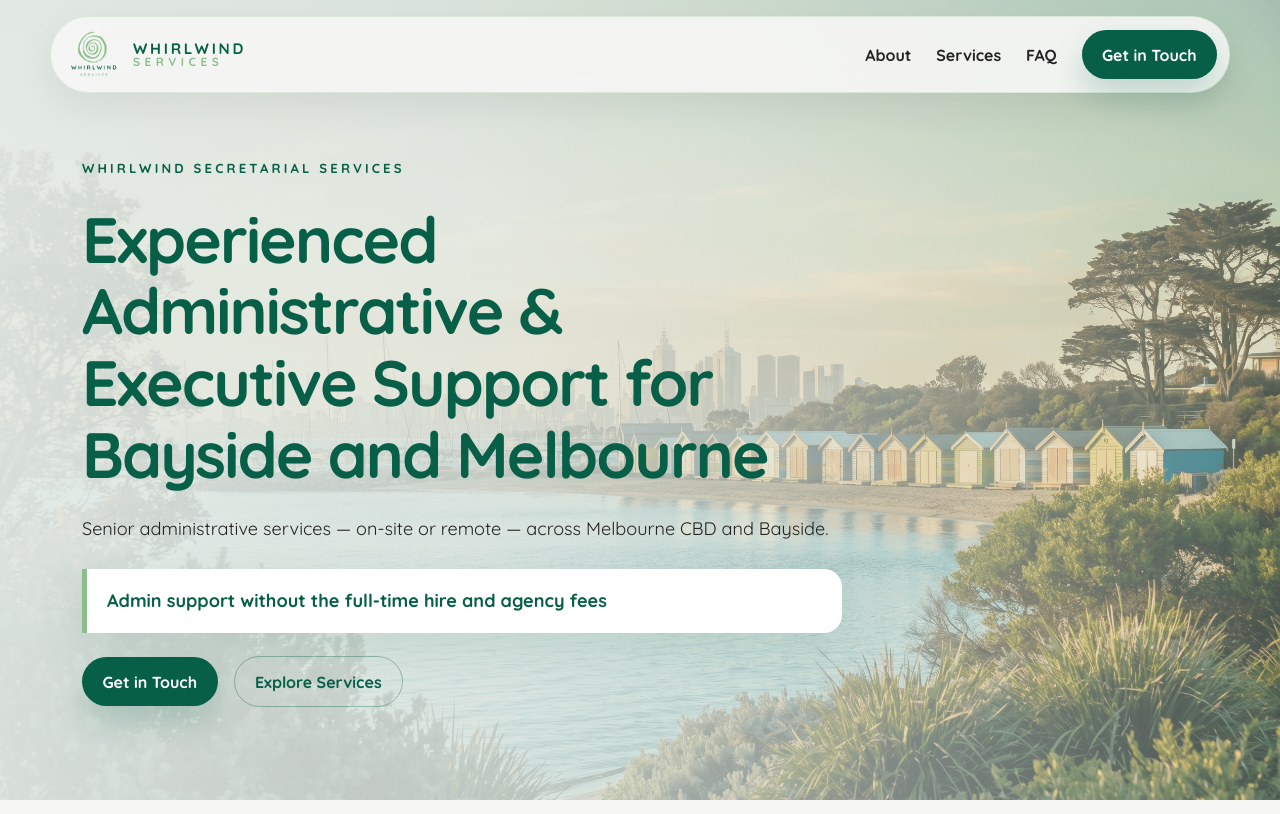
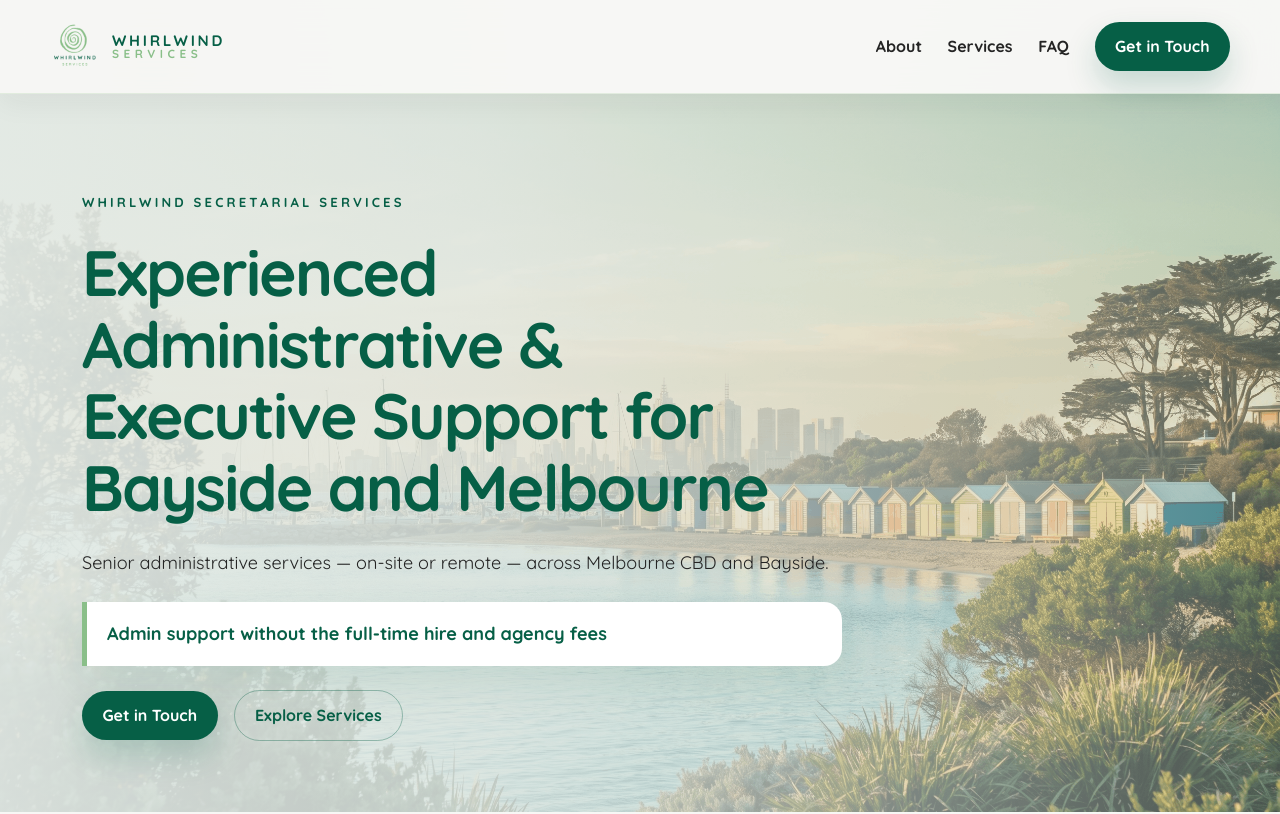
Before and after one commit to BrightPathCreative/whirlwind-services, a Next.js app: page / in a window 1280 px wide. Shown: the top 814 px of the page. Built offline with nearby package versions, Linux system fonts and the light colour scheme.

Commit message:
Update header layout
Co-authored-by: Cursor <cursoragent@cursor.com>

```diff
--- a/app/globals.css
+++ b/app/globals.css
@@ -99,36 +99,37 @@ p {
 }
 
 .site-header {
-  left: 0;
-  padding: 1rem clamp(1rem, 3vw, 2rem);
-  position: fixed;
-  right: 0;
+  backdrop-filter: blur(18px);
+  background: rgba(247, 247, 245, 0.94);
+  border-bottom: 1px solid rgba(138, 191, 137, 0.2);
+  box-shadow: 0 8px 28px rgba(36, 36, 36, 0.06);
+  padding: 0 clamp(1rem, 4vw, 2rem);
+  position: sticky;
   top: 0;
   z-index: 50;
 }
 
 .navbar {
   align-items: center;
-  backdrop-filter: blur(20px);
-  background: rgba(247, 247, 245, 0.9);
-  border: 1px solid rgba(138, 191, 137, 0.22);
-  border-radius: 999px;
-  box-shadow: 0 12px 34px rgba(36, 36, 36, 0.08);
   display: flex;
   justify-content: space-between;
   margin: 0 auto;
   max-width: 1180px;
-  padding: 0.6rem 0.75rem 0.6rem 1rem;
+  min-height: 82px;
+  padding: 0.75rem 0;
 }
 
 .nav-logo {
   align-items: center;
   display: flex;
   gap: 0.75rem;
+  min-width: fit-content;
 }
 
 .nav-logo img {
   border-radius: 50%;
+  height: 50px;
+  width: 50px;
 }
 
 .nav-logo span {
@@ -153,7 +154,7 @@ p {
 .desktop-nav {
   align-items: center;
   display: flex;
-  gap: 1.55rem;
+  gap: clamp(1rem, 2vw, 1.8rem);
 }
 
 .desktop-nav a {
@@ -181,7 +182,7 @@ p {
 }
 
 .nav-dropdown {
-  padding: 1rem 0;
+  padding: 1.4rem 0;
   position: relative;
 }
 
@@ -223,13 +224,13 @@ p {
 
 .mobile-menu {
   background: rgba(36, 36, 36, 0.96);
-  border-radius: 28px;
+  border-radius: 0 0 24px 24px;
   color: white;
   display: grid;
   gap: 1rem;
-  margin: 0.75rem auto 0;
+  margin: 0 auto;
   max-width: 1180px;
-  padding: 1.4rem;
+  padding: 1.2rem clamp(1rem, 4vw, 1.4rem) 1.4rem;
 }
 
 .mobile-menu a {
@@ -342,8 +343,8 @@ p {
   display: grid;
   gap: clamp(2rem, 5vw, 4rem);
   grid-template-columns: minmax(0, 1.05fr) minmax(320px, 0.95fr);
-  min-height: 100svh;
-  padding: 8rem clamp(1rem, 4vw, 2rem) 4rem;
+  min-height: calc(100svh - 82px);
+  padding: clamp(4rem, 7vw, 6rem) clamp(1rem, 4vw, 2rem) 4rem;
 }
 
 .home-hero {
@@ -1126,7 +1127,7 @@ p {
   }
 
   .hero {
-    padding-top: 7rem;
+    padding-top: 4rem;
   }
 
   .hero-image-shell {
```
